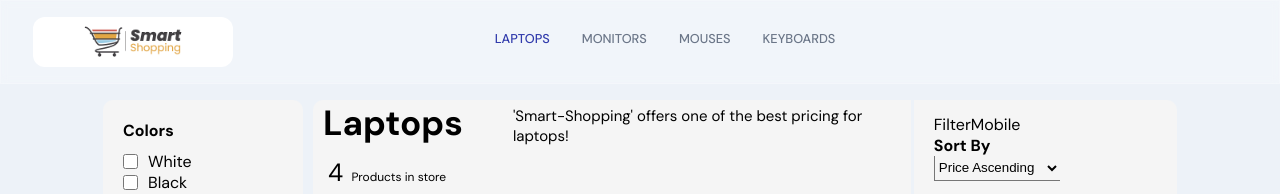
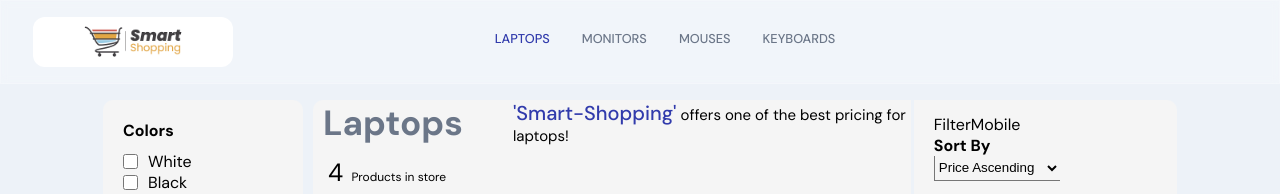
Before and after one commit to HristoYonkov/C4-Nexus-Task, a React (Create React App) app in the folder client/: page / in a window 1280 px wide. Shown: the top 194 px of the page. Built offline with nearby package versions, Linux system fonts and the light colour scheme.

Commit message:
Update heading

```diff
--- a/client/src/container/Laptops/Laptops.js
+++ b/client/src/container/Laptops/Laptops.js
@@ -17,7 +17,7 @@ const Laptops = () => {
                     <div className='app__container-descr'>
                         <div className='app__container__descr-heading'>
                             <h1>Laptops</h1>
-                            <p>'Smart-Shopping' offers one of the best pricing for laptops!</p>
+                            <p> <span>'Smart-Shopping'</span> offers one of the best pricing for laptops!</p>
                         </div>
 
                         <div className='app__container__descr-count'>
--- a/client/src/container/Laptops/Laptops.scss
+++ b/client/src/container/Laptops/Laptops.scss
@@ -39,6 +39,7 @@
 
     h1 {
         font-size: 35px;
+        color: var(--gray-color);
     }
 
     p {
@@ -51,6 +52,11 @@
         @media screen and (max-width: 600px) {
             display: none;
         }
+    }
+    span {
+        color: var(--secondary-color);
+        font-size: 20px;
+        font-weight: 500;
     }
 
     @media screen and (max-width: 1100px) {
```
